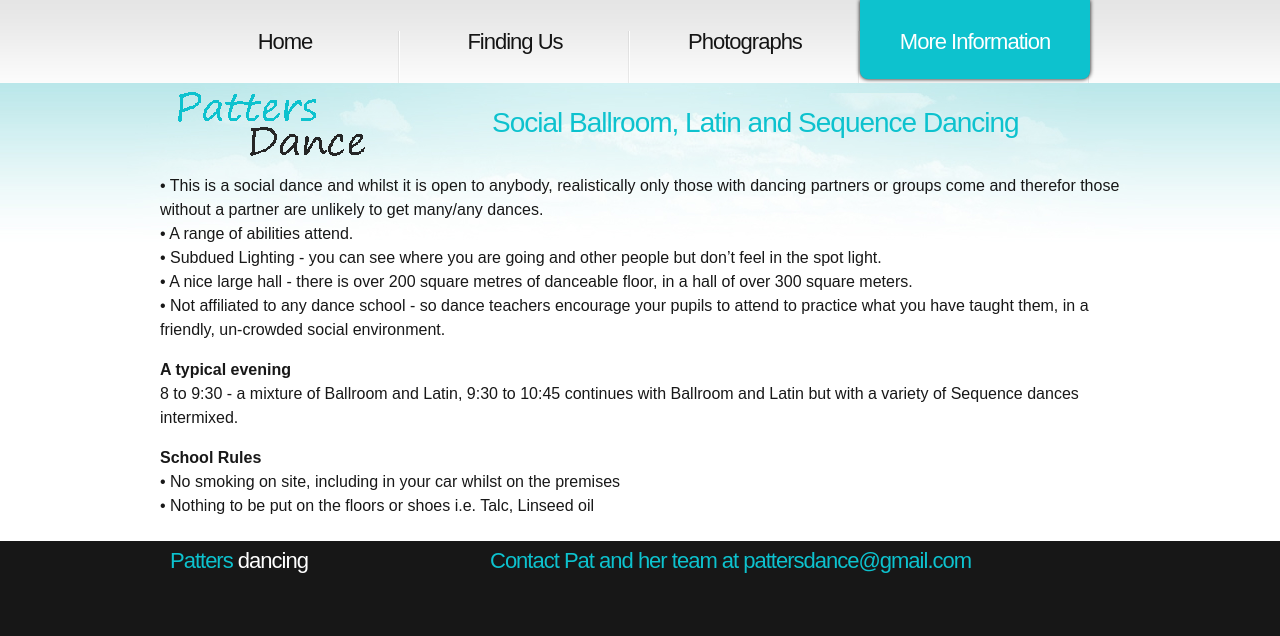
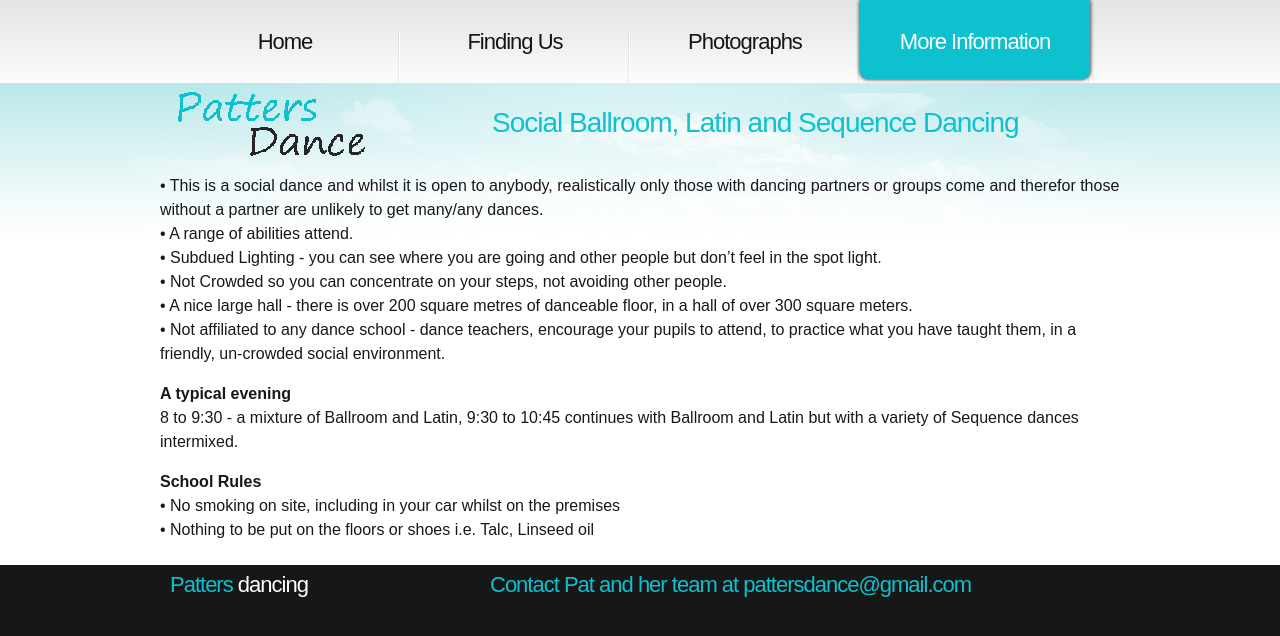
Before and after one commit to ramsayd/patters, a Jekyll site: the page built from 80_information.md, in a window 1280 px wide. Shown: the top 636 px of the page. Built offline with Jekyll 4.4.1, drawn with Linux system fonts in a browser that asks for light colours.

Commit message:
Update 80_information.md

```diff
--- a/80_information.md
+++ b/80_information.md
@@ -8,8 +8,9 @@ permalink: "information.html"
 <li>• This is a social dance and whilst it is open to anybody, realistically only those with dancing partners or groups come and therefor those without a partner are unlikely to get many/any dances.</li>
 <li>•	A range of abilities attend.</li>
 <li>•	Subdued Lighting - you can see where you are going and other people but don’t feel in the spot light.</li>
+<li>•	Not Crowded so you can concentrate on your steps, not avoiding other people.</li>
 <li>•	A nice large hall - there is over 200 square metres of danceable floor, in a hall of over 300 square meters.</li>
-<li>•	Not affiliated to any dance school - so dance teachers encourage your pupils to attend to practice what you have taught them, in a friendly, un-crowded social environment.</li>
+<li>•	Not affiliated to any dance school - dance teachers, encourage your pupils to attend, to practice what you have taught them, in a friendly, un-crowded social environment.</li>
 </ul>
 
 <div class="information-header">
```
